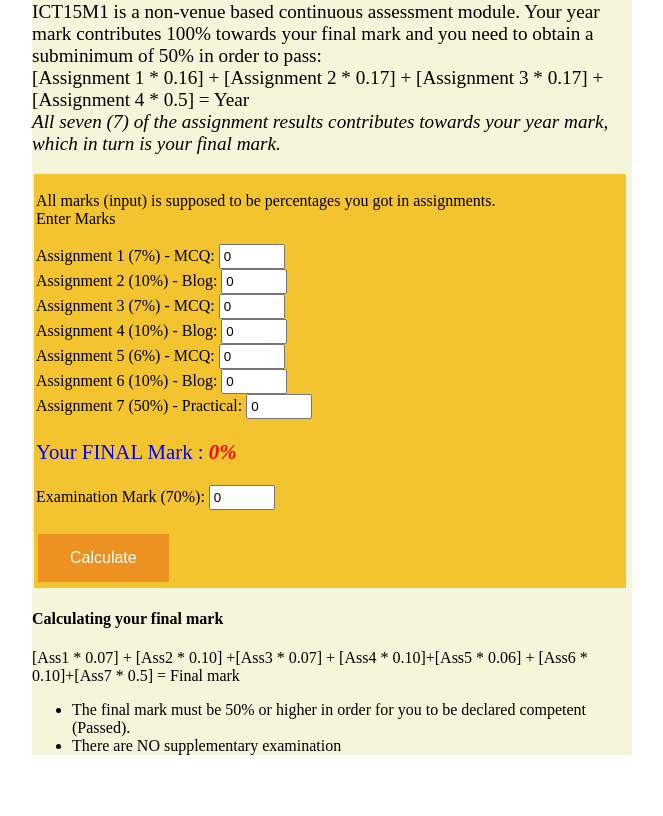
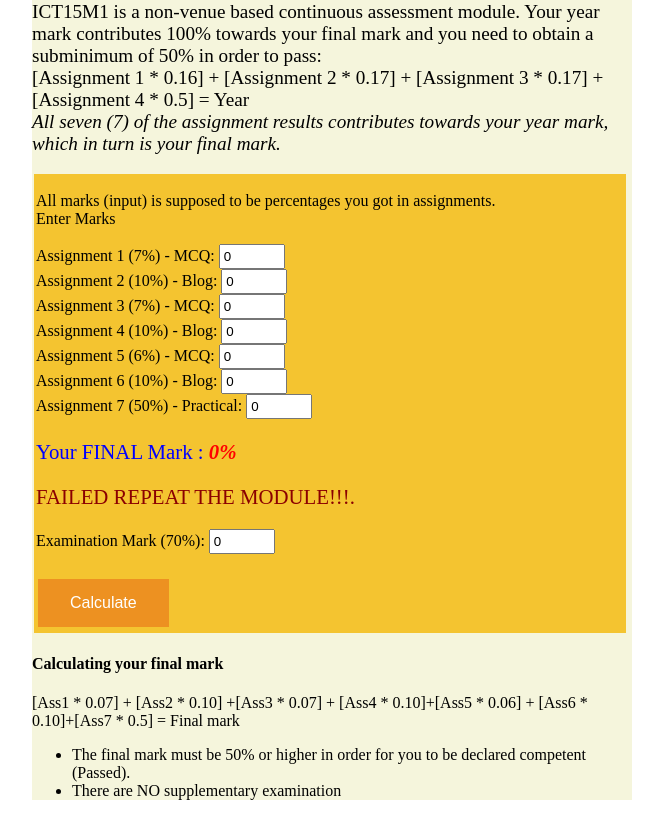
Before and after one commit to ckabuya/myict1512marks, a plain HTML site: page index2.html in a window 1280 px wide. Both pictures are taken after a click on the button "Calculate". Shown: the part 79-895 px from the top of the page, without its empty margins (308-971 px from the left). Before the commit the page ends 850 px from the top, so only its background shows below. Drawn offline with Linux system fonts and the light colour scheme.

Commit message:
Update index2.html

```diff
--- a/index2.html
+++ b/index2.html
@@ -127,7 +127,7 @@
 </div>
         </div>
 <script>
-
+document.getElementById("distinictionMark").innerHTML="";
 document.addEventListener("load",createEvents,false);
 
 var assign1=document.getElementById("assign1");
@@ -180,14 +180,19 @@ function compute(){
     //to pass you need a distinction you need x% in the exam.
     document.getElementById("distinictionMark").innerHTML= "CONGRATUTIONS YOU PASSED WITH A DISTINCTION!!!.";
     }
-
+    else if(distcheck>=50 && distcheck<75){
+        document.getElementById("distinictionMark").innerHTML= "CONGRATUTIONS YOU PASSED THE MODULE!!!.";
+    }
+    else{
+         document.getElementById("distinictionMark").innerHTML= "FAILED REPEAT THE MODULE!!!.";
+    }
 }
 function distinctionCheck(mark){
     if(mark>=75){
         return mark;
     }
     else
-        return 0;
+        return mark;
 }
 function createEvents(){
     assign1.addEventListener("change",compute,false);
```
